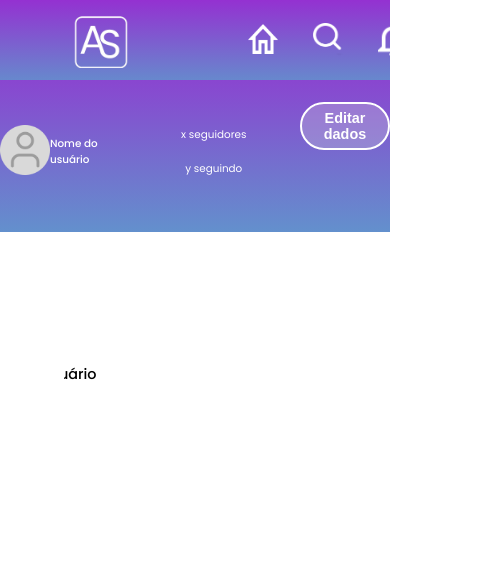
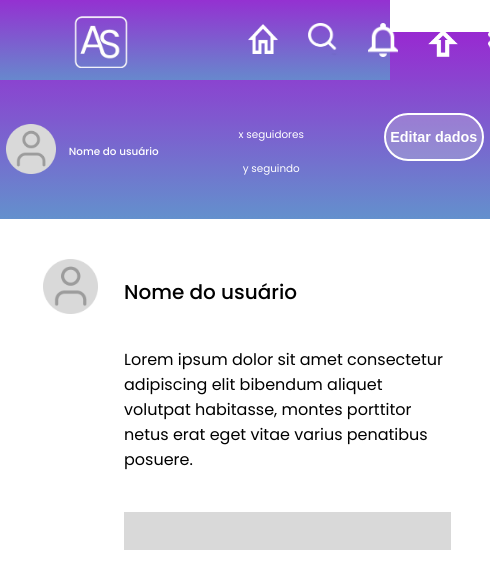
Before and after one commit to evellyn489/AmbrosioSocial, a React (Vite) app: page /perfil in a window 390 px wide. Shown: the top 588 px of the page, 490 px wide, since content can reach past the window. Built offline with nearby package versions, Linux system fonts and the light colour scheme.

Commit message:
Ajustes na responsividade da tela de Perfil

```diff
--- a/src/pages/Perfil/Perfil.module.scss
+++ b/src/pages/Perfil/Perfil.module.scss
@@ -74,6 +74,14 @@
     }
 }
 
+@media (max-width: 970px) {
+    .container {
+        main {
+            width: 100%;
+        }
+    }
+}
+
 @media (max-width: 768px) {
     .container {
         div.asideMain {
@@ -103,31 +111,6 @@
     }
 }
 
-@media (max-width: 640px) {
-    .container {
-        main {
-            padding-left: 2em;
-        }
-    }
-}
-
-@media (max-width: 620px) {
-    .container {
-        main {
-            padding-left: 6em;
-
-        }
-    }
-}
-
-@media (max-width: 590px) {
-    .container {
-        main {
-            padding-left: 9em;
-        }
-    }
-}
-
 @media(max-width: 575px) {
     .container {
         div.asideMain {
@@ -151,9 +134,20 @@
     }
 }
 
+@media (max-width: 535px) {
+    .container {
+        main {
+            div {
+                margin-left: 4em;
+            }
+        }
+    }
+}
+
 @media(max-width: 500px) {
     .container {
         div.asideMain {
+            padding-top: 2em;
             aside {
                 font-size: 0.7rem;
 
@@ -175,36 +169,18 @@
     .container {
         header {
             div {
-                gap: 35px;
+                gap: 30px;
             }
         }
 
         div.asideMain {
             aside {
                 font-size: 0.65rem;
-                margin-top: 2em;
-
-                button {
-                    max-width: 90px;
-                }
+                min-width: 490px;
             }
 
             main {
-                div {
-                    align-items: flex-start;
-
-                    margin-right: 30em;
-                    h1 {
-                        font-size: 0.9rem;
-                    }
-
-                    p {
-                        font-size: 0.5rem;
-                    }
-
-                   width: 100%;
-                }
-                margin-left: 4em;
+                min-width: 490px;
             }
         }
     }
```
